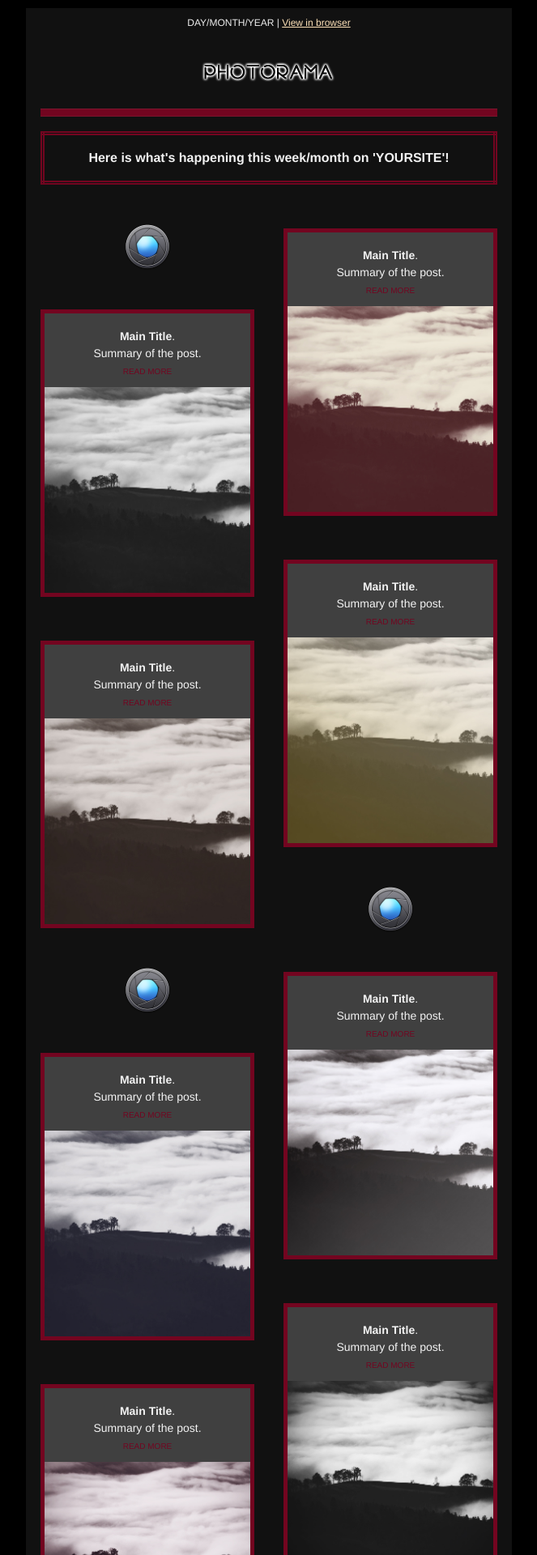
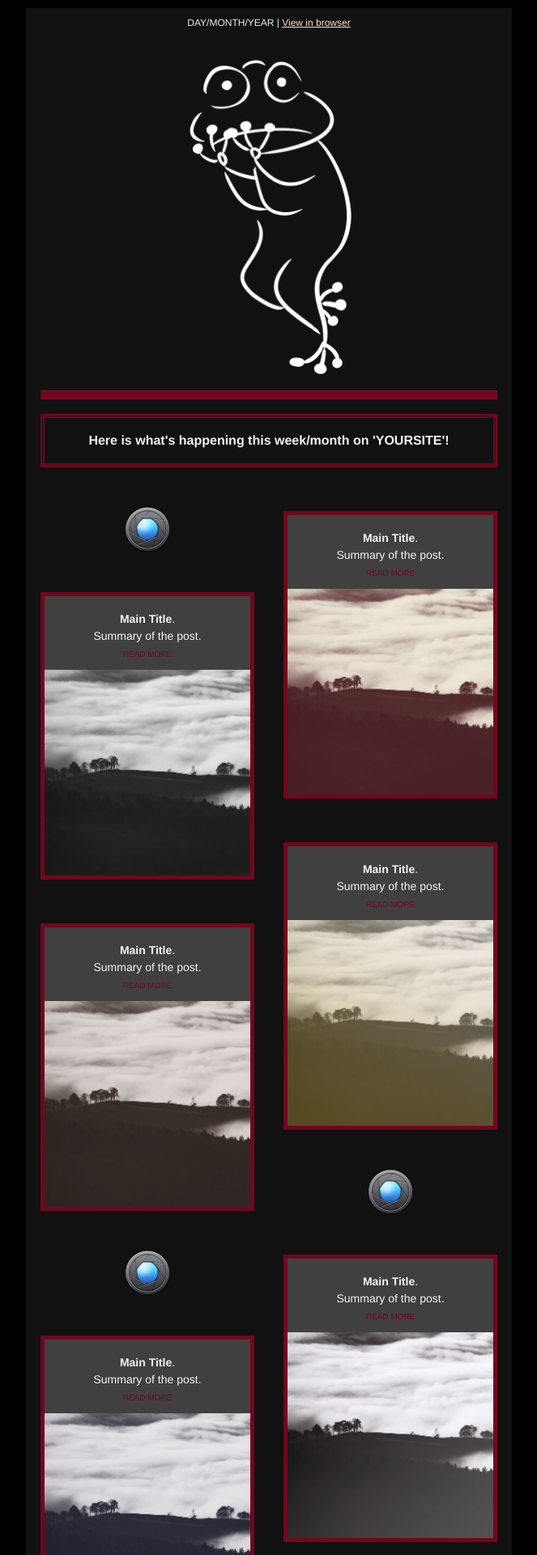
Before and after one commit to notnowIthaca/portfolio, a Jekyll site: the page newsletter/index.html, which Jekyll copies as it is, in a window 1280 px wide. Shown: the top 1920 px of the page at 81% size, without its empty margins (308-971 px from the left). Built offline with Jekyll 4.4.1, drawn with Linux system fonts in a browser that asks for light colours; nearby versions of some CDN libraries; comment, search, counter and statistics services are not loaded.

Commit message:
Update Logo

```diff
--- a/newsletter/index.html
+++ b/newsletter/index.html
@@ -516,7 +516,7 @@
                               <tr>
                                 <td class="mcnImageContent" valign="top" style="padding-right: 0px;padding-left: 0px;padding-top: 0;padding-bottom: 0;text-align: center;mso-line-height-rule: exactly;-ms-text-size-adjust: 100%;-webkit-text-size-adjust: 100%;">
 
-                                  <img align="center" alt="" src="../logo.png" width="246" style="max-width: 492px;padding-bottom: 0;display: inline !important;vertical-align: bottom;border: 0;height: auto;outline: none;text-decoration: none;-ms-interpolation-mode: bicubic;"
+                                  <img align="center" alt="" src="../logo_wawa.png" width="246" style="max-width: 492px;padding-bottom: 0;display: inline !important;vertical-align: bottom;border: 0;height: auto;outline: none;text-decoration: none;-ms-interpolation-mode: bicubic;"
                                     class="mcnImage">
 
 
```
Also changed, not shown: logo_wawa.png (added).
